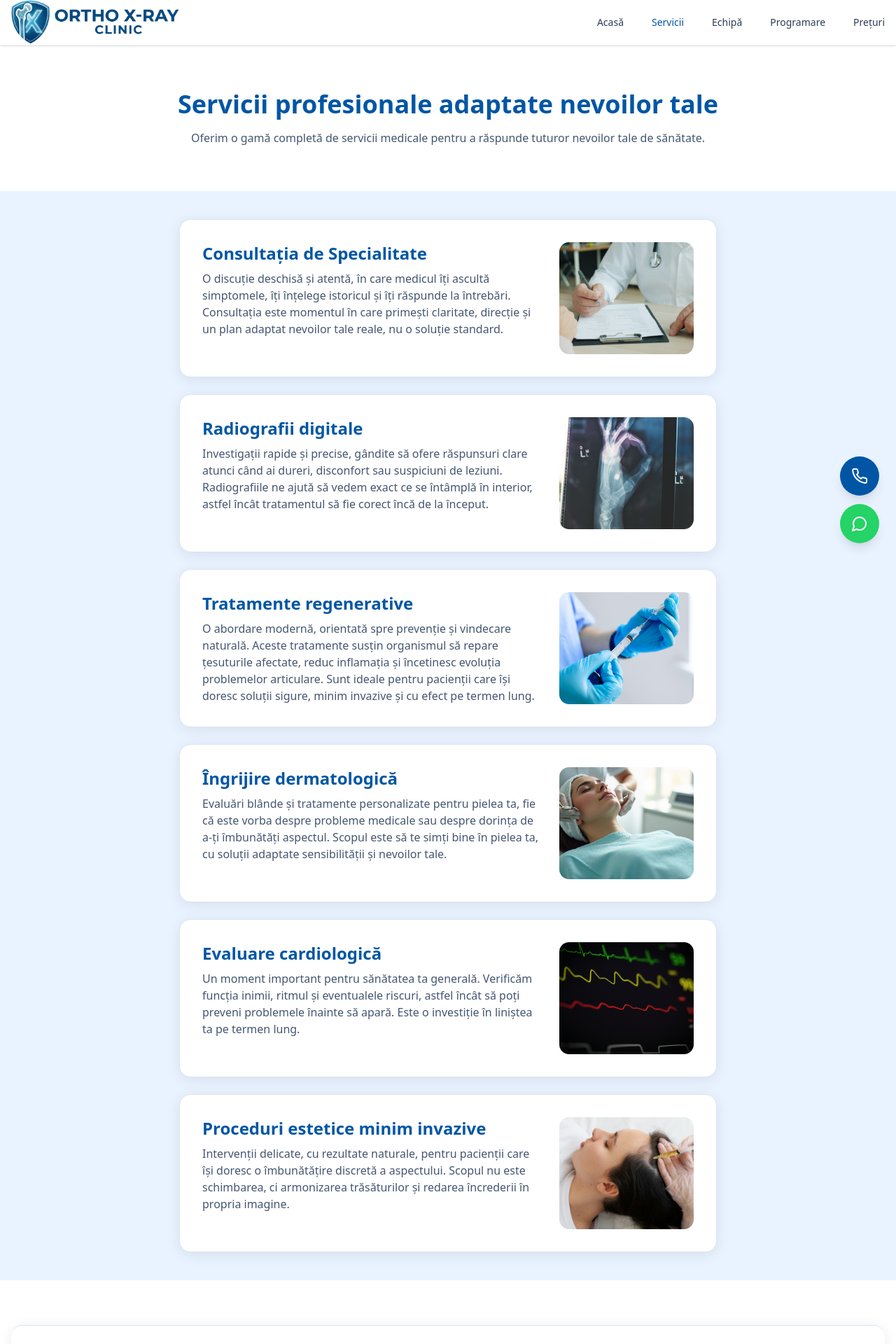
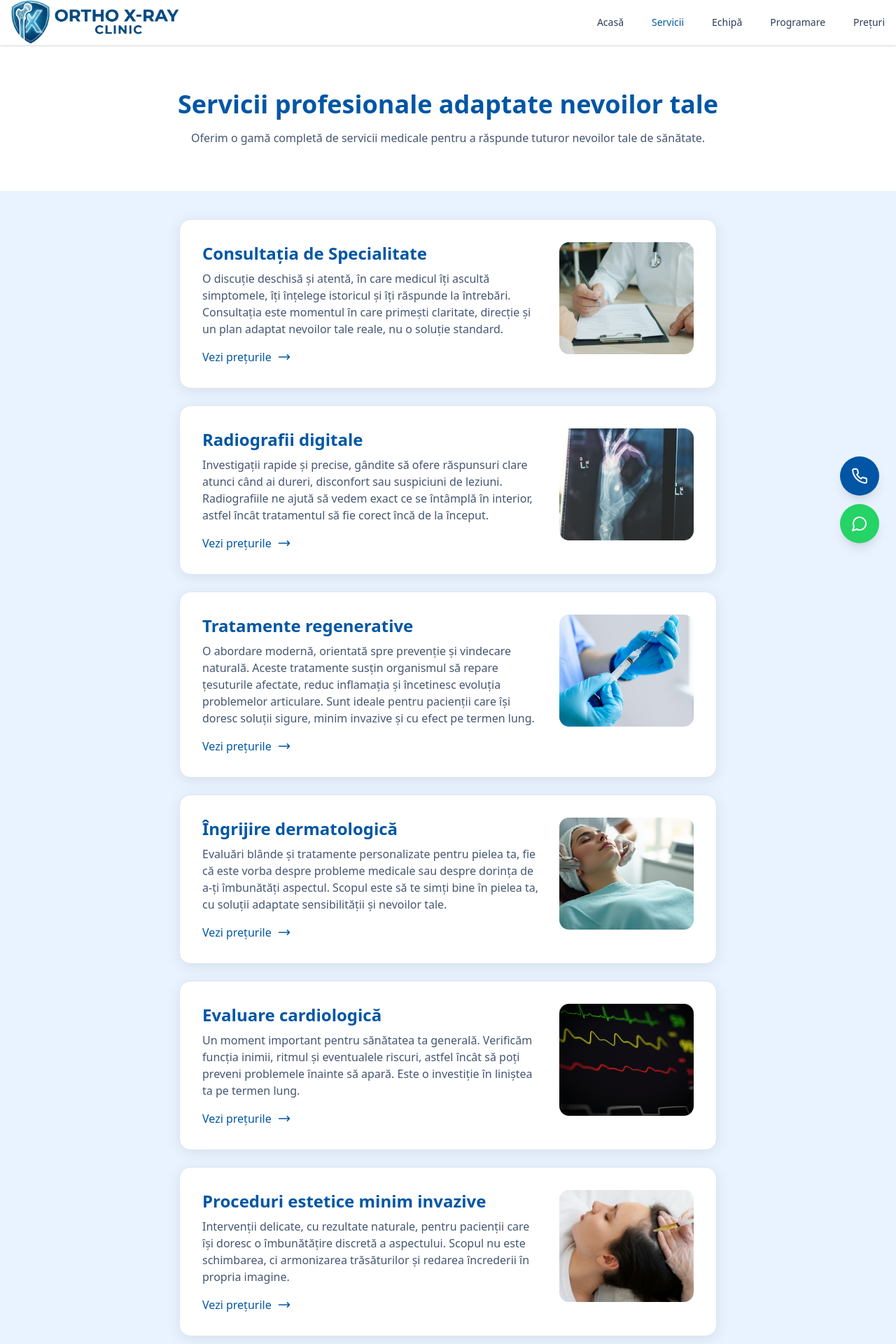
Before and after one commit to ioli05/Website, a Next.js app: page /servicii in a window 1280 px wide. Shown: the top 1920 px of the page at 70% size. Built offline with nearby package versions, Linux system fonts and the light colour scheme.

Commit message:
Updated prices + added see prices arrow

```diff
--- a/src/app/preturi/page.tsx
+++ b/src/app/preturi/page.tsx
@@ -12,46 +12,52 @@ const categories = [
 
 const prices = {
   ortopedie: [
-    { name: 'Consultație ortopedică', price: '100 RON' },
-    { name: 'Ecografie articulară', price: '150 RON' },
-    { name: 'Infiltratie intraarticulara', price: '200 RON' },
-    { name: 'Radiografie segment osos', price: '80 RON' },
-    { name: 'Tratament fracturi', price: '250 RON' },
+    { name: 'Consultație ortopedică - medic primar', price: '300 RON' },
+    { name: 'Consultație ortopedică - medic specialist', price: '250 RON' },
+    { name: 'Ecografie musculo-scheletală', price: '180 RON' },
+    { name: 'Infiltrație intraarticulară (acid hialuronic / corticosteroid)', price: '250 - 450 RON' },
+    { name: 'Radiografie segment osos', price: '100 - 130 RON' },
+    { name: 'Tratament fracturi (imobilizare / atelă)', price: '250 - 400 RON' },
   ],
+
   cardiologie: [
-    { name: 'Consultație cardiologică', price: '120 RON' },
-    { name: 'EKG', price: '80 RON' },
-    { name: 'Ecocardiografie', price: '200 RON' },
-    { name: 'Holter ECG 24h', price: '180 RON' },
-    { name: 'Test efort', price: '250 RON' },
+    { name: 'Consultație cardiologică', price: '200 RON' },
+    { name: 'EKG', price: '80 - 100 RON' },
+    { name: 'Ecocardiografie', price: '250 - 350 RON' },
+    { name: 'Holter ECG 24h', price: '200 - 250 RON' },
+    { name: 'Test de efort', price: '250 - 350 RON' },
   ],
+
   radiologie: [
-    { name: 'Radiografie torace', price: '75 RON' },
-    { name: 'Radiografie coloana vertebrala', price: '90 RON' },
-    { name: 'Radiografie membru superior', price: '70 RON' },
-    { name: 'Radiografie membru inferior', price: '70 RON' },
-    { name: 'Scanare CT', price: '350 RON' },
+    { name: 'Radiografie torace', price: '100 - 120 RON' },
+    { name: 'Radiografie coloană vertebrală', price: '120 - 150 RON' },
+    { name: 'Radiografie membru superior', price: '90 - 110 RON' },
+    { name: 'Radiografie membru inferior', price: '90 - 110 RON' },
+    { name: 'CT segmentar', price: '350 - 450 RON' },
   ],
+
   reumatologie: [
-    { name: 'Consultație reumatologică', price: '110 RON' },
-    { name: 'Analize de sange specifice', price: '150 RON' },
-    { name: 'Ecografie articulatii', price: '130 RON' },
-    { name: 'Tratament cu bioterapie', price: '400 RON' },
-    { name: 'Fizioterapie', price: '80 RON/sedinta' },
+    { name: 'Consultație reumatologică', price: '200 RON' },
+    { name: 'Analize specifice (profil reumatologic)', price: '150 - 300 RON' },
+    { name: 'Ecografie articulații', price: '150 - 200 RON' },
+    { name: 'Infiltrații / terapii biologice', price: '350 - 600 RON' },
+    { name: 'Fizioterapie', price: '80 - 120 RON / ședință' },
   ],
+
   plastica: [
-    { name: 'Consultație chirurgie plastică', price: '100 RON' },
-    { name: 'Proceduri estetice', price: 'De la 500 RON' },
-    { name: 'Tratamente faciale', price: 'De la 300 RON' },
-    { name: 'Injectari estetice', price: 'De la 250 RON' },
-    { name: 'Consultatie post-operatorie', price: 'Gratuit' },
+    { name: 'Consultație chirurgie plastică', price: '200 RON' },
+    { name: 'Botox (zonă)', price: '500 - 800 RON' },
+    { name: 'Augmentare buze (acid hialuronic)', price: '900 - 1.400 RON' },
+    { name: 'Tratamente faciale estetice', price: '300 - 600 RON' },
+    { name: 'Consultație post-operatorie', price: 'Gratuit' },
   ],
+
   dermatologie: [
-    { name: 'Consultație dermatologică', price: '150 RON' },
-    { name: 'Dermatoscopie digitală (analiza alunițelor)', price: '200 RON' },
-    { name: 'Crioterapie', price: '300 RON' },
-    { name: 'Peeling', price: '250 RON' },
-    { name: 'Electrocauterizare leziuni cutanate', price: '150 - 300 RON' },
+    { name: 'Consultație dermatologică', price: '150 - 200 RON' },
+    { name: 'Dermatoscopie digitală', price: '200 - 250 RON' },
+    { name: 'Crioterapie', price: '150 - 300 RON' },
+    { name: 'Peeling chimic', price: '250 - 400 RON' },
+    { name: 'Electrocauterizare leziuni', price: '150 - 350 RON' },
   ],
 };
 
--- a/src/app/servicii/page.tsx
+++ b/src/app/servicii/page.tsx
@@ -1,60 +1,6 @@
 import Image from 'next/image';
 import Link from 'next/link';
 import { ArrowRight, Users, Microscope, Heart, Bone, Pill, ClipboardCheck } from 'lucide-react';
-
-const categories = [
-  { id: 'ortopedie', name: 'Ortopedie' },
-  { id: 'cardiologie', name: 'Cardiologie' },
-  { id: 'radiologie', name: 'Radiologie' },
-  { id: 'reumatologie', name: 'Reumatologie' },
-  { id: 'plastica', name: 'Chirurgie Plastică' },
-  { id: 'dermatologie', name: 'Dermatologie' },
-];
-
-const prices = {
-  ortopedie: [
-    { name: 'Consultație ortopedică', price: '100 RON' },
-    { name: 'Ecografie articulară', price: '150 RON' },
-    { name: 'Infiltratie intraarticulara', price: '200 RON' },
-    { name: 'Radiografie segment osos', price: '80 RON' },
-    { name: 'Tratament fracturi', price: '250 RON' },
-  ],
-  cardiologie: [
-    { name: 'Consultație cardiologică', price: '120 RON' },
-    { name: 'EKG', price: '80 RON' },
-    { name: 'Ecocardiografie', price: '200 RON' },
-    { name: 'Holter ECG 24h', price: '180 RON' },
-    { name: 'Test efort', price: '250 RON' },
-  ],
-  radiologie: [
-    { name: 'Radiografie torace', price: '75 RON' },
-    { name: 'Radiografie coloana vertebrala', price: '90 RON' },
-    { name: 'Radiografie membru superior', price: '70 RON' },
-    { name: 'Radiografie membru inferior', price: '70 RON' },
-    { name: 'Scanare CT', price: '350 RON' },
-  ],
-  reumatologie: [
-    { name: 'Consultație reumatologică', price: '110 RON' },
-    { name: 'Analize de sange specifice', price: '150 RON' },
-    { name: 'Ecografie articulatii', price: '130 RON' },
-    { name: 'Tratament cu bioterapie', price: '400 RON' },
-    { name: 'Fizioterapie', price: '80 RON/sedinta' },
-  ],
-  plastica: [
-    { name: 'Consultație chirurgie plastică', price: '100 RON' },
-    { name: 'Proceduri estetice', price: 'De la 500 RON' },
-    { name: 'Tratamente faciale', price: 'De la 300 RON' },
-    { name: 'Injectari estetice', price: 'De la 250 RON' },
-    { name: 'Consultatie post-operatorie', price: 'Gratuit' },
-  ],
-  dermatologie: [
-    { name: 'Consultație dermatologică', price: '150 RON' },
-    { name: 'Dermatoscopie digitală (analiza alunițelor)', price: '200 RON' },
-    { name: 'Crioterapie', price: '300 RON' },
-    { name: 'Peeling', price: '250 RON' },
-    { name: 'Electrocauterizare leziuni cutanate', price: '150 - 300 RON' },
-  ],
-};
 
 export default function ServiciiPage() {
   return (
@@ -85,6 +31,28 @@ export default function ServiciiPage() {
                   <p className="text-base text-[oklch(0.45_0.05_260)]">
                     O discuție deschisă și atentă, în care medicul îți ascultă simptomele, îți înțelege istoricul și îți răspunde la întrebări. Consultația este momentul în care primești claritate, direcție și un plan adaptat nevoilor tale reale, nu o soluție standard.
                   </p>
+                  <div className="mt-4">
+                    <a
+                      href="/preturi"
+                      className="inline-flex items-center gap-2 text-[oklch(0.45_0.15_250)] font-medium hover:opacity-80 transition"
+                    >
+                      Vezi prețurile
+                      <svg
+                        xmlns="http://www.w3.org/2000/svg"
+                        fill="none"
+                        viewBox="0 0 24 24"
+                        strokeWidth={1.8}
+                        stroke="currentColor"
+                        className="w-5 h-5"
+                      >
+                        <path
+                          strokeLinecap="round"
+                          strokeLinejoin="round"
+                          d="M17.25 8.25L21 12m0 0l-3.75 3.75M21 12H3"
+                        />
+                      </svg>
+                    </a>
+                  </div>
                 </div>
                 <div className="relative w-full md:w-48 h-40 rounded-xl overflow-hidden flex-shrink-0">
                   <Image
@@ -107,6 +75,28 @@ export default function ServiciiPage() {
                   </h2>
                   <p className="text-base text-[oklch(0.45_0.05_260)]">
                     Investigații rapide și precise, gândite să ofere răspunsuri clare atunci când ai dureri, disconfort sau suspiciuni de leziuni. Radiografiile ne ajută să vedem exact ce se întâmplă în interior, astfel încât tratamentul să fie corect încă de la început.                  </p>
+                  <div className="mt-4">
+                    <a
+                      href="/preturi"
+                      className="inline-flex items-center gap-2 text-[oklch(0.45_0.15_250)] font-medium hover:opacity-80 transition"
+                    >
+                      Vezi prețurile
+                      <svg
+                        xmlns="http://www.w3.org/2000/svg"
+                        fill="none"
+                        viewBox="0 0 24 24"
+                        strokeWidth={1.8}
+                        stroke="currentColor"
+                        className="w-5 h-5"
+                      >
+                        <path
+                          strokeLinecap="round"
+                          strokeLinejoin="round"
+                          d="M17.25 8.25L21 12m0 0l-3.75 3.75M21 12H3"
+                        />
+                      </svg>
+                    </a>
+                  </div>
                 </div>
                 <div className="relative w-full md:w-48 h-40 rounded-xl overflow-hidden flex-shrink-0">
                   <Image
@@ -129,6 +119,28 @@ export default function ServiciiPage() {
                   </h2>
                   <p className="text-base text-[oklch(0.45_0.05_260)]">
                     O abordare modernă, orientată spre prevenție și vindecare naturală. Aceste tratamente susțin organismul să repare țesuturile afectate, reduc inflamația și încetinesc evoluția problemelor articulare. Sunt ideale pentru pacienții care își doresc soluții sigure, minim invazive și cu efect pe termen lung.                  </p>
+                <div className="mt-4">
+                    <a
+                      href="/preturi"
+                      className="inline-flex items-center gap-2 text-[oklch(0.45_0.15_250)] font-medium hover:opacity-80 transition"
+                    >
+                      Vezi prețurile
+                      <svg
+                        xmlns="http://www.w3.org/2000/svg"
+                        fill="none"
+                        viewBox="0 0 24 24"
+                        strokeWidth={1.8}
+                        stroke="currentColor"
+                        className="w-5 h-5"
+                      >
+                        <path
+                          strokeLinecap="round"
+                          strokeLinejoin="round"
+                          d="M17.25 8.25L21 12m0 0l-3.75 3.75M21 12H3"
+                        />
+                      </svg>
+                    </a>
+                  </div>
                 </div>
                 <div className="relative w-full md:w-48 h-40 rounded-xl overflow-hidden flex-shrink-0">
                   <Image
@@ -151,6 +163,28 @@ export default function ServiciiPage() {
                   <p className="text-base text-[oklch(0.45_0.05_260)]">
                     Evaluări blânde și tratamente personalizate pentru pielea ta, fie că este vorba despre probleme medicale sau despre dorința de a-ți îmbunătăți aspectul. Scopul este să te simți bine în pielea ta, cu soluții adaptate sensibilității și nevoilor tale.
                   </p>
+                  <div className="mt-4">
+                    <a
+                      href="/preturi"
+                      className="inline-flex items-center gap-2 text-[oklch(0.45_0.15_250)] font-medium hover:opacity-80 transition"
+                    >
+                      Vezi prețurile
+                      <svg
+                        xmlns="http://www.w3.org/2000/svg"
+                        fill="none"
+                        viewBox="0 0 24 24"
+                        strokeWidth={1.8}
+                        stroke="currentColor"
+                        className="w-5 h-5"
+                      >
+                        <path
+                          strokeLinecap="round"
+                          strokeLinejoin="round"
+                          d="M17.25 8.25L21 12m0 0l-3.75 3.75M21 12H3"
+                        />
+                      </svg>
+                    </a>
+                  </div>
                 </div>
                 <div className="relative w-full md:w-48 h-40 rounded-xl overflow-hidden flex-shrink-0">
                   <Image
@@ -172,6 +206,28 @@ export default function ServiciiPage() {
                   </h2>
                   <p className="text-base text-[oklch(0.45_0.05_260)]">
                     Un moment important pentru sănătatea ta generală. Verificăm funcția inimii, ritmul și eventualele riscuri, astfel încât să poți preveni problemele înainte să apară. Este o investiție în liniștea ta pe termen lung.                  </p>
+                  <div className="mt-4">
+                    <a
+                      href="/preturi"
+                      className="inline-flex items-center gap-2 text-[oklch(0.45_0.15_250)] font-medium hover:opacity-80 transition"
+                    >
+                      Vezi prețurile
+                      <svg
+                        xmlns="http://www.w3.org/2000/svg"
+                        fill="none"
+                        viewBox="0 0 24 24"
+                        strokeWidth={1.8}
+                        stroke="currentColor"
+                        className="w-5 h-5"
+                      >
+                        <path
+                          strokeLinecap="round"
+                          strokeLinejoin="round"
+                          d="M17.25 8.25L21 12m0 0l-3.75 3.75M21 12H3"
+                        />
+                      </svg>
+                    </a>
+                  </div>
                 </div>
                 <div className="relative w-full md:w-48 h-40 rounded-xl overflow-hidden flex-shrink-0">
                   <Image
@@ -194,6 +250,28 @@ export default function ServiciiPage() {
                   <p className="text-base text-[oklch(0.45_0.05_260)]">
                     Intervenții delicate, cu rezultate naturale, pentru pacienții care își doresc o îmbunătățire discretă a aspectului. Scopul nu este schimbarea, ci armonizarea trăsăturilor și redarea încrederii în propria imagine.
                   </p>
+                  <div className="mt-4">
+                    <a
+                      href="/preturi"
+                      className="inline-flex items-center gap-2 text-[oklch(0.45_0.15_250)] font-medium hover:opacity-80 transition"
+                    >
+                      Vezi prețurile
+                      <svg
+                        xmlns="http://www.w3.org/2000/svg"
+                        fill="none"
+                        viewBox="0 0 24 24"
+                        strokeWidth={1.8}
+                        stroke="currentColor"
+                        className="w-5 h-5"
+                      >
+                        <path
+                          strokeLinecap="round"
+                          strokeLinejoin="round"
+                          d="M17.25 8.25L21 12m0 0l-3.75 3.75M21 12H3"
+                        />
+                      </svg>
+                    </a>
+                  </div>
                 </div>
                 <div className="relative w-full md:w-48 h-40 rounded-xl overflow-hidden flex-shrink-0">
                   <Image
--- a/src/components/FloatingButtons.tsx
+++ b/src/components/FloatingButtons.tsx
@@ -8,7 +8,7 @@ export default function FloatingButtons() {
     <div className="fixed bottom-6 right-6 flex flex-col gap-3 z-50">
       {/* Phone Button */}
       <a
-        href="tel:+40746808721"
+        href="tel:+40756161205"
         className="h-14 w-14 rounded-full bg-[oklch(0.45_0.15_250)] text-white flex items-center justify-center shadow-lg hover:bg-[oklch(0.40_0.15_250)] transition-colors"
         aria-label="Sună acum"
       >
@@ -24,7 +24,7 @@ export default function FloatingButtons() {
       </Link> */}
       {/* WhatsApp Button */}
       <a
-        href="https://wa.me/40746808721"
+        href="https://wa.me/40756161205"
         target="_blank"
         rel="noopener noreferrer"
         className="h-14 w-14 rounded-full bg-[#25D366] text-white flex items-center justify-center shadow-lg hover:bg-[#1ebe5d] transition-colors"
--- a/src/components/Footer.tsx
+++ b/src/components/Footer.tsx
@@ -55,8 +55,8 @@ export default function Footer() {
         <ul className="space-y-2">
           <li className="flex items-center gap-2">
             <Phone className="h-4 w-4 text-[oklch(0.45_0.15_250)]" />
-            <a href="tel:+40746808721" className="text-xs md:text-sm text-[oklch(0.45_0.05_260)] hover:text-[oklch(0.45_0.15_250)]">
-              +40 746 808 721
+            <a href="tel:+40756161205" className="text-xs md:text-sm text-[oklch(0.45_0.05_260)] hover:text-[oklch(0.45_0.15_250)]">
+              +40 756 161 205
             </a>
           </li>
 
```
Also changed, not shown: src/app/layout.tsx (line endings or trailing spaces).
